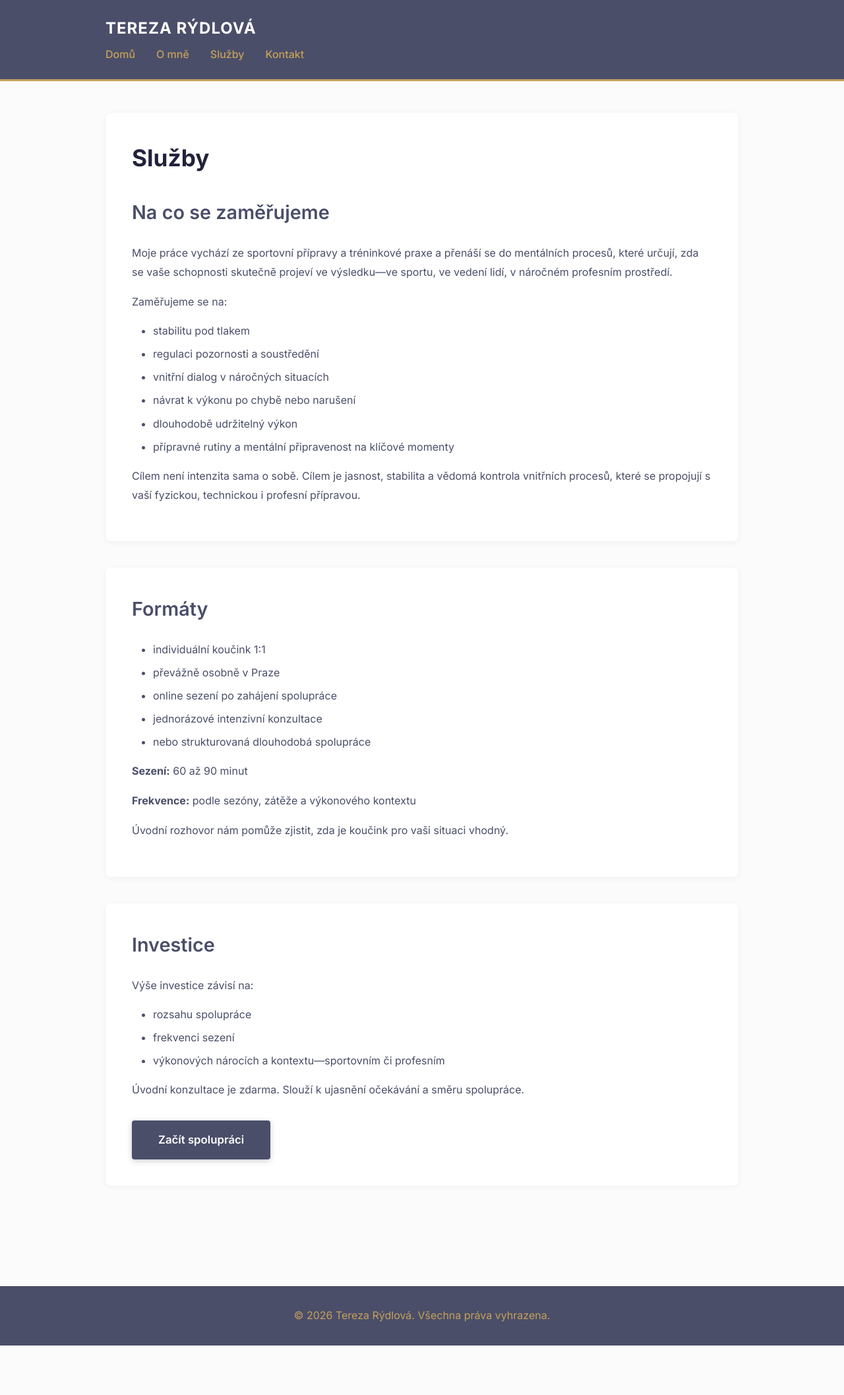
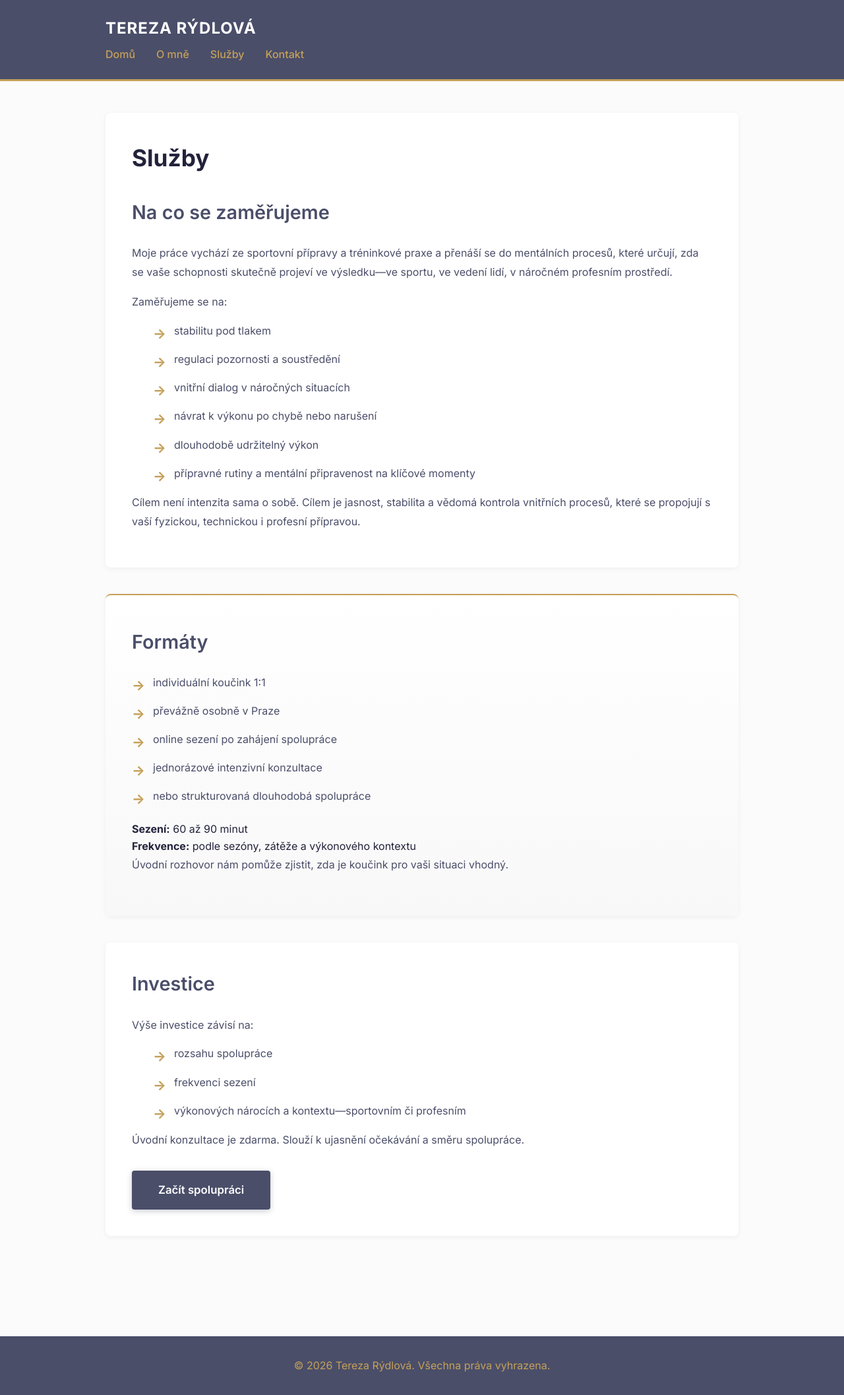
Before and after one commit to westleyovercash/tereza-rydlova, a Jekyll site: the page built from sluzby.md, in a window 1280 px wide. Shown: the whole page at 66% size. Built offline with Jekyll 4.4.1, drawn with Linux system fonts in a browser that asks for light colours; before the commit the page ends 2039 px from its top, so only the background shows below that.

Commit message:
Update sluzby.md

```diff
--- a/sluzby.md
+++ b/sluzby.md
@@ -10,7 +10,7 @@ title: Služby
   <p>Moje práce vychází ze sportovní přípravy a tréninkové praxe a přenáší se do mentálních procesů, které určují, zda se vaše schopnosti skutečně projeví ve výsledku—ve sportu, ve vedení lidí, v náročném profesním prostředí.</p>
 
   <p>Zaměřujeme se na:</p>
-  <ul>
+  <ul class="arrow-list">
     <li>stabilitu pod tlakem</li>
     <li>regulaci pozornosti a soustředění</li>
     <li>vnitřní dialog v náročných situacích</li>
@@ -22,9 +22,9 @@ title: Služby
   <p>Cílem není intenzita sama o sobě. Cílem je jasnost, stabilita a vědomá kontrola vnitřních procesů, které se propojují s vaší fyzickou, technickou i profesní přípravou.</p>
 </section>
 
-<section class="content-section">
+<section class="approach-section">
   <h2>Formáty</h2>
-  <ul>
+  <ul class="arrow-list">
     <li>individuální koučink 1:1</li>
     <li>převážně osobně v Praze</li>
     <li>online sezení po zahájení spolupráce</li>
@@ -32,8 +32,14 @@ title: Služby
     <li>nebo strukturovaná dlouhodobá spolupráce</li>
   </ul>
 
-  <p><strong>Sezení:</strong> 60 až 90 minut</p>
-  <p><strong>Frekvence:</strong> podle sezóny, zátěže a výkonového kontextu</p>
+  <div class="info-grid">
+    <div class="info-item">
+      <strong>Sezení:</strong> 60 až 90 minut
+    </div>
+    <div class="info-item">
+      <strong>Frekvence:</strong> podle sezóny, zátěže a výkonového kontextu
+    </div>
+  </div>
 
   <p>Úvodní rozhovor nám pomůže zjistit, zda je koučink pro vaši situaci vhodný.</p>
 </section>
@@ -41,7 +47,7 @@ title: Služby
 <section class="content-section">
   <h2>Investice</h2>
   <p>Výše investice závisí na:</p>
-  <ul>
+  <ul class="arrow-list">
     <li>rozsahu spolupráce</li>
     <li>frekvenci sezení</li>
     <li>výkonových nárocích a kontextu—sportovním či profesním</li>
```
